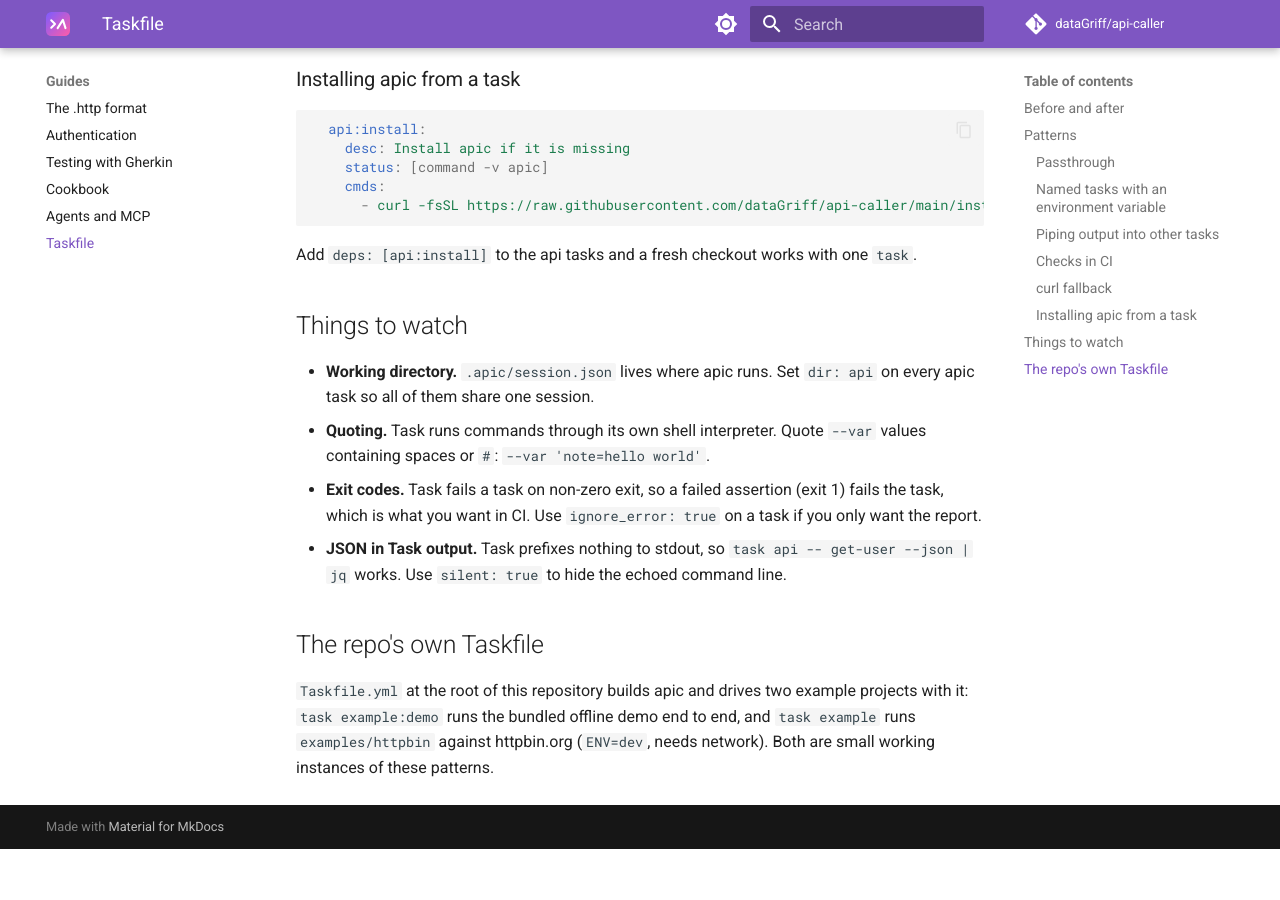
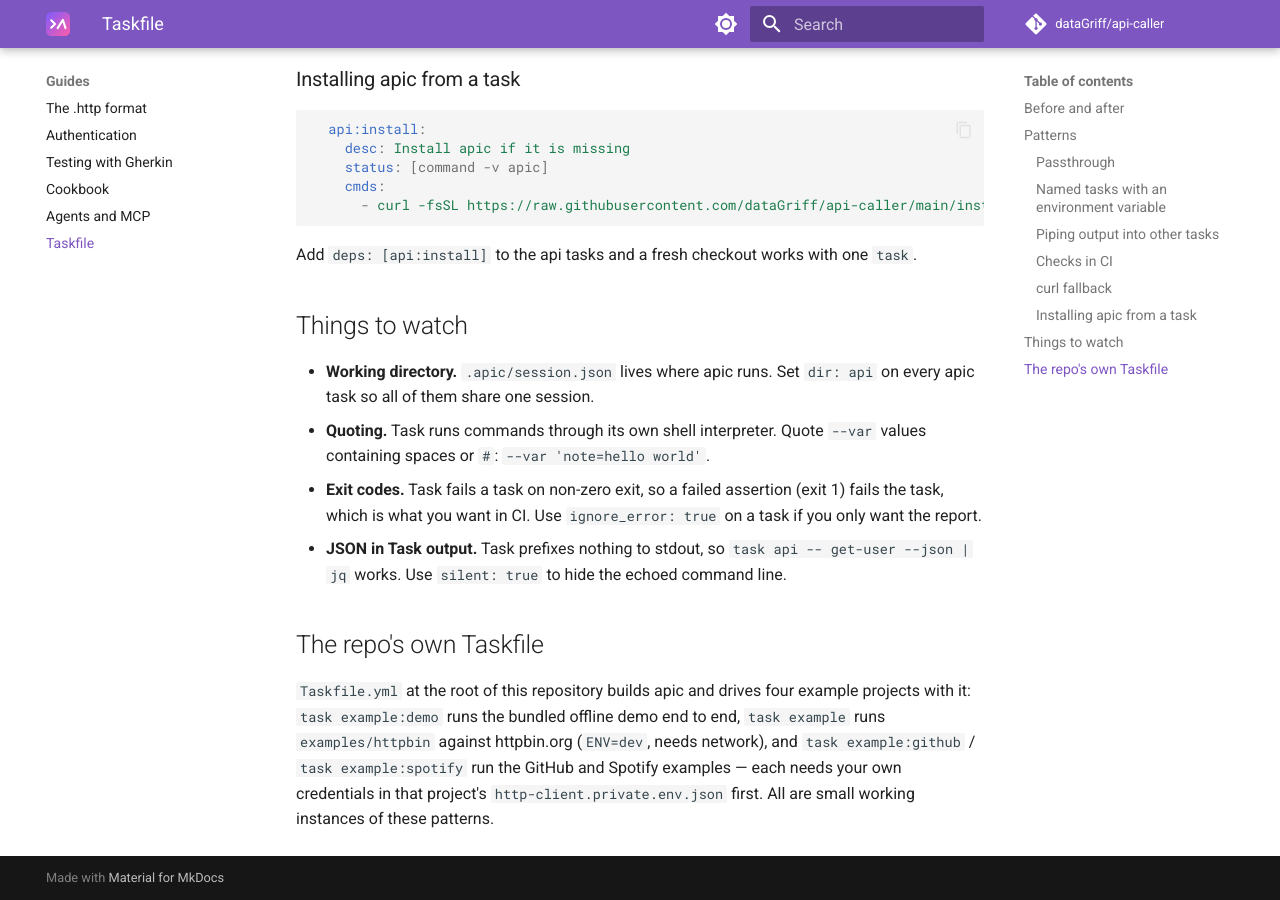
Before and after one commit to dataGriff/api-caller, an MkDocs documentation site: the page built from docs/taskfile.md, in a window 1280 px wide and 900 px high, scrolled down 2638 px. Built offline with MkDocs 1.6.1 and Material for MkDocs 9.7.7, drawn with Linux system fonts in a browser that asks for light colours; comment, search, counter and statistics services are not loaded; before the commit the page ends 3487 px from its top, so only the background shows below that.

Commit message:
feat: add github and spotify examples, drop marvel for query-param auth limits
Marvel's md5(ts+privateKey+apikey) query-param signature isn't reachable
with apic's current auth system (exec only injects into headers, no hash
template function), so two real-world examples that exercise auth apic
already supports well were added instead: examples/github (bearer) and
examples/spotify (oauth2 client_credentials, clientAuth=basic). Wires them
into validate-examples CI and adds task example:github/example:spotify,
plus doc pointers from auth.md, cookbook.md, taskfile.md and a new
examples/README.md index.

Co-Authored-By: Claude Sonnet 5 <noreply@anthropic.com>

```diff
--- a/docs/taskfile.md
+++ b/docs/taskfile.md
@@ -158,8 +158,10 @@ one `task`.
 
 ## The repo's own Taskfile
 
-`Taskfile.yml` at the root of this repository builds apic and drives two
+`Taskfile.yml` at the root of this repository builds apic and drives four
 example projects with it: `task example:demo` runs the bundled offline demo
-end to end, and `task example` runs `examples/httpbin` against httpbin.org
-(`ENV=dev`, needs network). Both are small working instances of these
-patterns.
+end to end, `task example` runs `examples/httpbin` against httpbin.org
+(`ENV=dev`, needs network), and `task example:github` / `task example:spotify`
+run the GitHub and Spotify examples — each needs your own credentials in
+that project's `http-client.private.env.json` first. All are small working
+instances of these patterns.
```
Also changed, not shown: AGENTS.md (+3 -2 lines), README.md (+5 -1 lines), Taskfile.yml (+14 -0 lines), docs/auth.md (+5 -0 lines), docs/cookbook.md (+14 -0 lines), examples/README.md (added, +14 -0 lines), 11 other files.
